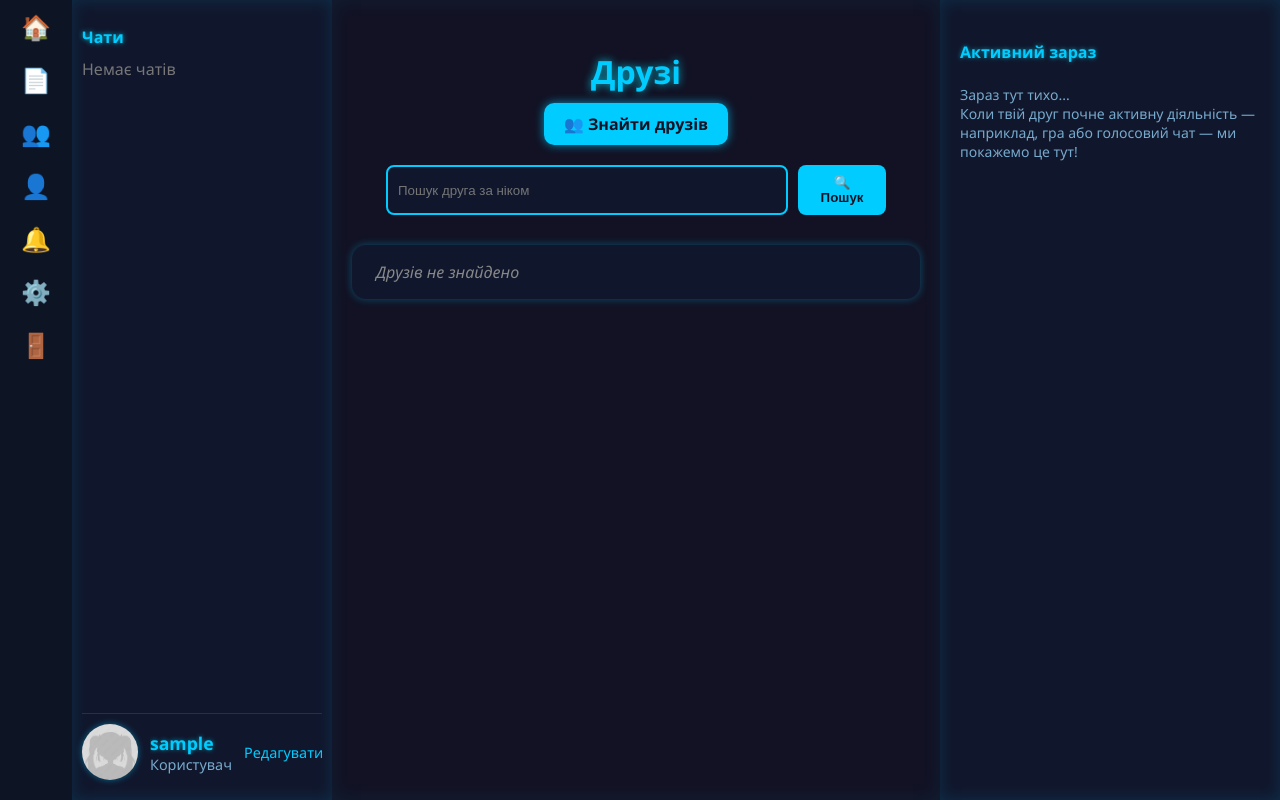
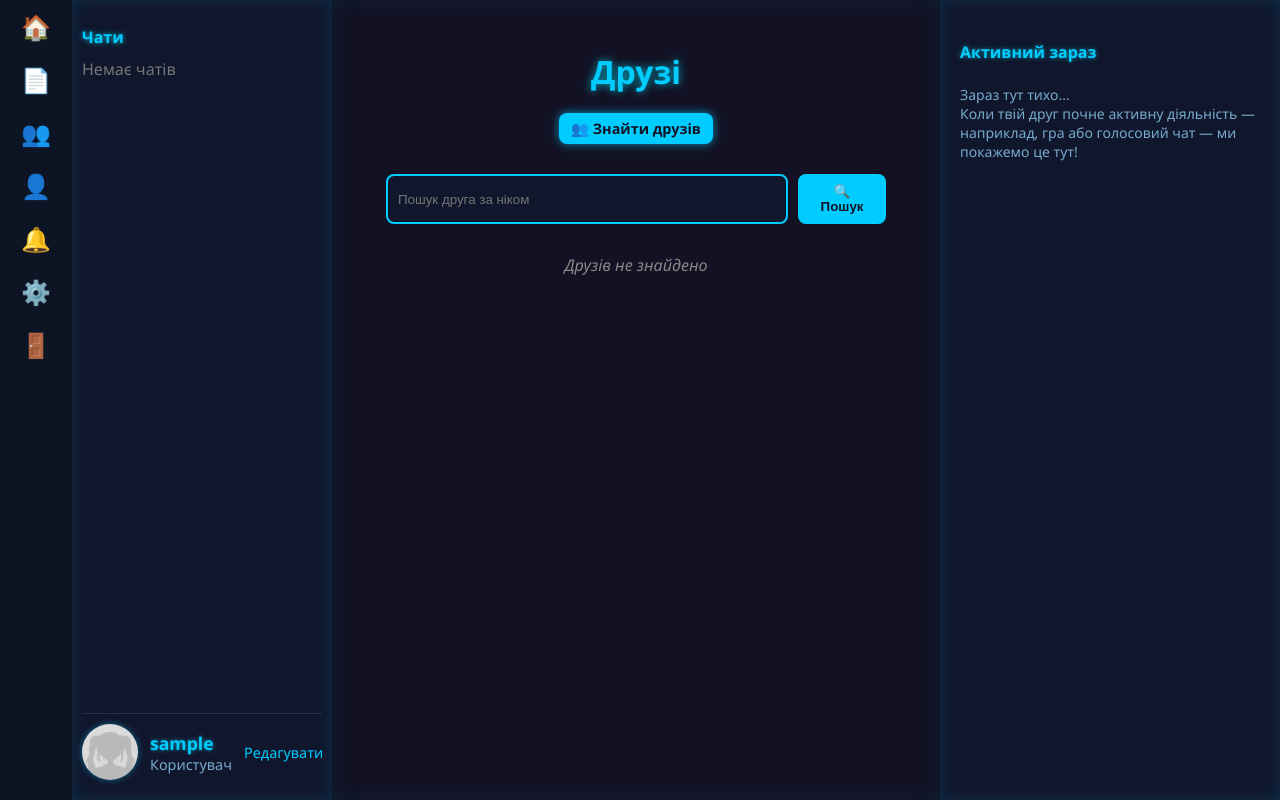
Before and after one commit to Muraridji/SocialMedia, a Django app: a page that uses templates/accounts/friends_list.html in a window 1280 px wide. Run offline with Django 5.2, Linux system fonts and the light colour scheme; the visitor is signed in with stand-in values (Sample User, id 1); data comes from the database, SQL or seed files in the repository; data that the repository does not hold is empty.

Commit message:
Finished friend/user list. Customized design added.

```diff
--- a/accounts/views.py
+++ b/accounts/views.py
@@ -124,7 +124,7 @@ class RemoveFriendView(LoginRequiredMixin, View):
         Friendship.objects.filter(user1=request.user, user2=friend).delete()
         Friendship.objects.filter(user1=friend, user2=request.user).delete()
         messages.success(request, f"{friend.username} видалено з друзів.")
-        return redirect('accounts:user-profile', username=username)
+        return redirect('accounts:friends_list', username=username)
 
 
 class FriendRequestsView(LoginRequiredMixin, ListView):
--- a/templates/accounts/friends_list.html
+++ b/templates/accounts/friends_list.html
@@ -49,36 +49,102 @@
     background-color: #00e5ff;
   }
 
-  ul.friends-list {
-    max-width: 700px;
-    margin: 0 auto;
-    padding: 0;
-    list-style: none;
-  }
-
-  ul.friends-list li {
+  .friend-card {
     background-color: #10172d;
     border-radius: 14px;
     padding: 16px 24px;
-    margin-bottom: 16px;
-    box-shadow: 0 0 8px #00ccff55;
+    margin: 0 auto 16px auto;
+    max-width: 700px;
+    box-shadow: 0 0 8px #00ccff55, 0 0 14px #00ccffaa;
+    display: flex;
+    align-items: center;
+    justify-content: space-between;
+    gap: 16px;
+  }
+
+  .friend-info {
     display: flex;
     align-items: center;
     gap: 14px;
   }
 
   .avatar {
-    width: 42px;
-    height: 42px;
+    width: 48px;
+    height: 48px;
     border-radius: 50%;
     object-fit: cover;
     border: 2px solid #00ccff;
+    background-color: #15304a;
+    display: flex;
+    align-items: center;
+    justify-content: center;
+    font-weight: 700;
+    font-size: 22px;
+    color: #00ccff;
+    user-select: none;
   }
 
   .username {
     font-size: 1.1rem;
     font-weight: 600;
     color: #a0eaff;
+    text-decoration: none;
+  }
+
+  .username:hover {
+    text-decoration: underline;
+  }
+
+  .buttons-group {
+    display: flex;
+    gap: 8px;
+    align-items: center;
+  }
+
+  .btn {
+    padding: 6px 12px;
+    font-size: 0.9rem;
+    font-weight: 600;
+    border-radius: 8px;
+    cursor: pointer;
+    border: none;
+    transition: background-color 0.3s ease;
+    color: #121224;
+    user-select: none;
+    text-decoration: none;
+    display: inline-flex;
+    align-items: center;
+    justify-content: center;
+  }
+
+  .btn-profile {
+    background-color: #00ccff;
+  }
+  .btn-profile:hover {
+    background-color: #00e5ff;
+  }
+
+  .btn-message {
+    background-color: #00aa66;
+    color: #fff;
+  }
+  .btn-message:hover {
+    background-color: #00cc88;
+  }
+
+  .btn-remove {
+    background-color: #ff5555;
+    color: #fff;
+  }
+  .btn-remove:hover {
+    background-color: #ff7777;
+  }
+
+  .status-text {
+    color: #a0eaff;
+    font-style: italic;
+    user-select: none;
+    font-size: 0.9rem;
   }
 
   .empty-message {
@@ -92,7 +158,7 @@
 <h1>Друзі</h1>
 
 <div style="text-align: center; margin-bottom: 30px;">
-  <a href="{% url 'accounts:user_list' %}" style="padding: 10px 20px; background-color: #00ccff; color: #121224; border-radius: 10px; font-weight: bold; text-decoration: none; box-shadow: 0 0 10px #00ccffaa;">👥 Знайти друзів</a>
+  <a href="{% url 'accounts:user_list' %}" class="btn btn-profile" style="color: #121224; text-decoration: none; box-shadow: 0 0 10px #00ccffaa;">👥 Знайти друзів</a>
 </div>
 
 <form method="get" class="search-form">
@@ -100,17 +166,26 @@
   <button type="submit">🔍 Пошук</button>
 </form>
 
-<ul class="friends-list">
-  {% for friend in friends %}
-    <li>
-      {% if friend.profile.avatar %}
-        <img src="{{ friend.profile.avatar.url }}" alt="Аватар {{ friend.username }}" class="avatar">
-      {% endif %}
-      <span class="username">{{ friend.username }}</span>
-      <a href="{% url 'chat:create_private_chat' user.id %}" class="chat" title="Написати повідомлення">💬</a>
-    </li>
-  {% empty %}
-    <li class="empty-message">Друзів не знайдено</li>
-  {% endfor %}
-</ul>
+{% for friend in friends %}
+  {% if not request.GET.search or request.GET.search|lower in friend.username|lower %}
+    <div class="friend-card">
+      <div class="friend-info">
+          {% if friend.avatar %}
+            <img src="{{ friend.avatar.url }}" alt="Аватар {{ friend.username }}" class="avatar">
+          {% else %}
+          <div class="avatar">
+            {{ friend.username|slice:":1"|upper }}
+          </div>
+        {% endif %}
+        <a href="{% url 'accounts:user-profile' friend.username %}" class="username">{{ friend.username }}</a>
+      </div>
+      <div class="buttons-group">
+        <a href="{% url 'chat:create_private_chat' friend.id %}" class="btn btn-message" title="Написати повідомлення">💬</a>
+        <a href="{% url 'accounts:remove_friend' friend.username %}" class="btn btn-remove" title="Видалити з друзів">✖</a>
+      </div>
+    </div>
+  {% endif %}
+{% empty %}
+  <p class="empty-message">Друзів не знайдено</p>
+{% endfor %}
 {% endblock %}
```
Also changed, not shown: templates/accounts/user_list.html (+46 -43 lines).
